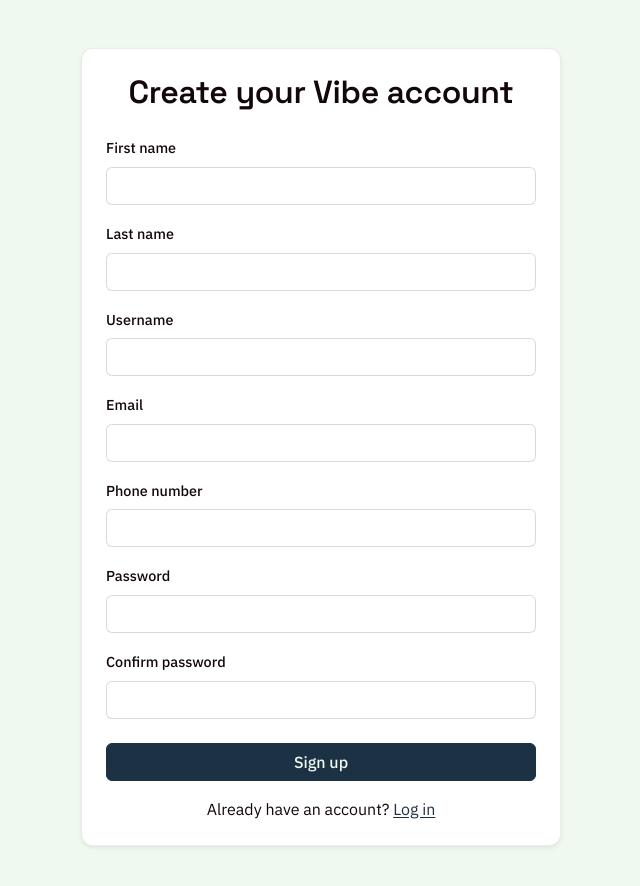
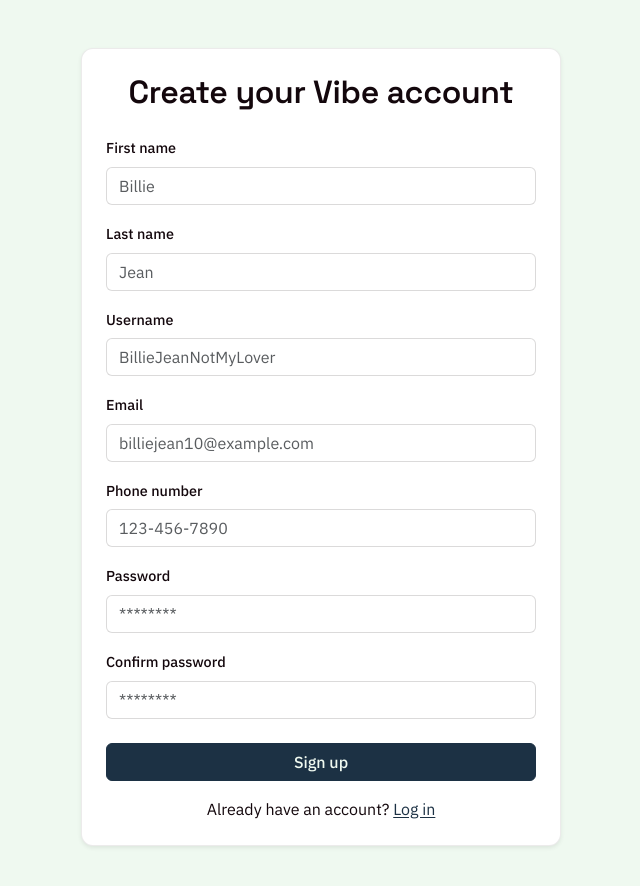
Before and after one commit to Gaurab-Tandukar/Vibe, a React (Vite) app in the folder Vibe-frontend/: page /register in a window 1280 px wide. Shown: the top 886 px of the page, without its empty margins (319-959 px from the left). Built offline with nearby package versions, Linux system fonts and the light colour scheme; no server answers.

Commit message:
button component added

```diff
--- /dev/null
+++ b/Vibe-frontend/src/components/Button.jsx
@@ -0,0 +1,18 @@
+export default function Button({
+  children,
+  onClick,
+  disabled = false,
+  type = "button",
+  className = "",
+}) {
+  return (
+    <button
+      type={type}
+      className={`btn btn-primary ${className}`}
+      onClick={onClick}
+      disabled={disabled}
+    >
+      {children}
+    </button>
+  );
+}
--- a/Vibe-frontend/src/components/FormField.jsx
+++ b/Vibe-frontend/src/components/FormField.jsx
@@ -5,6 +5,7 @@
   type = "text",
   name,
   value,
+  placeholder,
   onChange,
   autoComplete,
   required = false,
@@ -28,6 +29,7 @@
           id={name}
           name={name}
           value={value}
+          placeholder={placeholder}
           onChange={onChange}
           autoComplete={autoComplete}
           required={required}
--- a/Vibe-frontend/src/pages/LoginPage.jsx
+++ b/Vibe-frontend/src/pages/LoginPage.jsx
@@ -2,6 +2,7 @@
 import { Link, useNavigate } from "react-router-dom";
 import { useAuth } from "../hooks/useAuth";
 import FormField from "../components/FormField";
+import Button from "../components/Button";
 
 export default function LoginPage() {
   const { login } = useAuth();
@@ -55,6 +56,7 @@
               label="Username"
               name="username"
               value={form.username}
+              placeholder="BillieJeanNotMyLover"
               onChange={handleChange}
               autoComplete="username"
               required
@@ -65,18 +67,15 @@
               type="password"
               name="password"
               value={form.password}
+              placeholder="********"
               onChange={handleChange}
               autoComplete="current-password"
               required
             />
 
-            <button
-              type="submit"
-              className="btn btn-primary w-100"
-              disabled={submitting}
-            >
+            <Button type="submit" className="w-100" disabled={submitting}>
               {submitting ? "Logging in..." : "Log in"}
-            </button>
+            </Button>
           </form>
 
           <p className="text-center mt-3 mb-0">
--- a/Vibe-frontend/src/pages/RegisterPage.jsx
+++ b/Vibe-frontend/src/pages/RegisterPage.jsx
@@ -93,6 +93,7 @@
                 label="First name"
                 name="firstName"
                 value={form.firstName}
+                placeholder="Billie"
                 onChange={handleChange}
                 required
               />
@@ -100,6 +101,7 @@
                 label="Last name"
                 name="lastName"
                 value={form.lastName}
+                placeholder="Jean"
                 onChange={handleChange}
                 required
               />
@@ -109,6 +111,7 @@
               label="Username"
               name="username"
               value={form.username}
+              placeholder="BillieJeanNotMyLover"
               onChange={handleChange}
               required
             />
@@ -118,6 +121,7 @@
               type="email"
               name="email"
               value={form.email}
+              placeholder="billiejean10@example.com"
               onChange={handleChange}
               required
             />
@@ -126,6 +130,7 @@
               label="Phone number"
               name="phoneNo"
               value={form.phoneNo}
+              placeholder="123-456-7890"
               onChange={handleChange}
               required
             />
@@ -136,6 +141,7 @@
                 type="password"
                 name="password"
                 value={form.password}
+                placeholder="********"
                 onChange={handleChange}
                 autoComplete="new-password"
                 required
@@ -145,6 +151,7 @@
                 type="password"
                 name="confirmPassword"
                 value={form.confirmPassword}
+                placeholder="********"
                 onChange={handleChange}
                 autoComplete="new-password"
                 required
```
